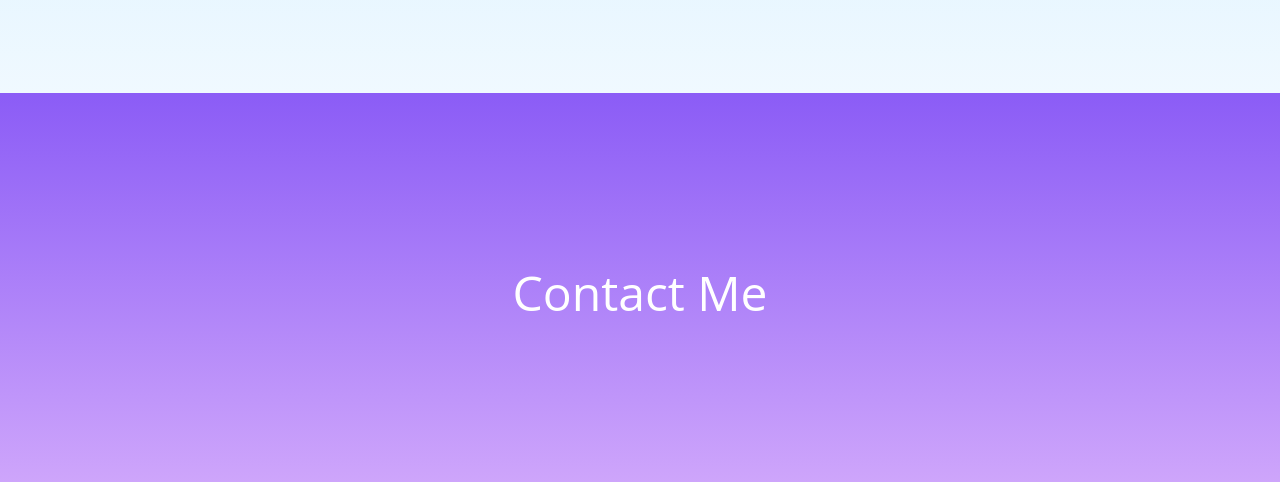
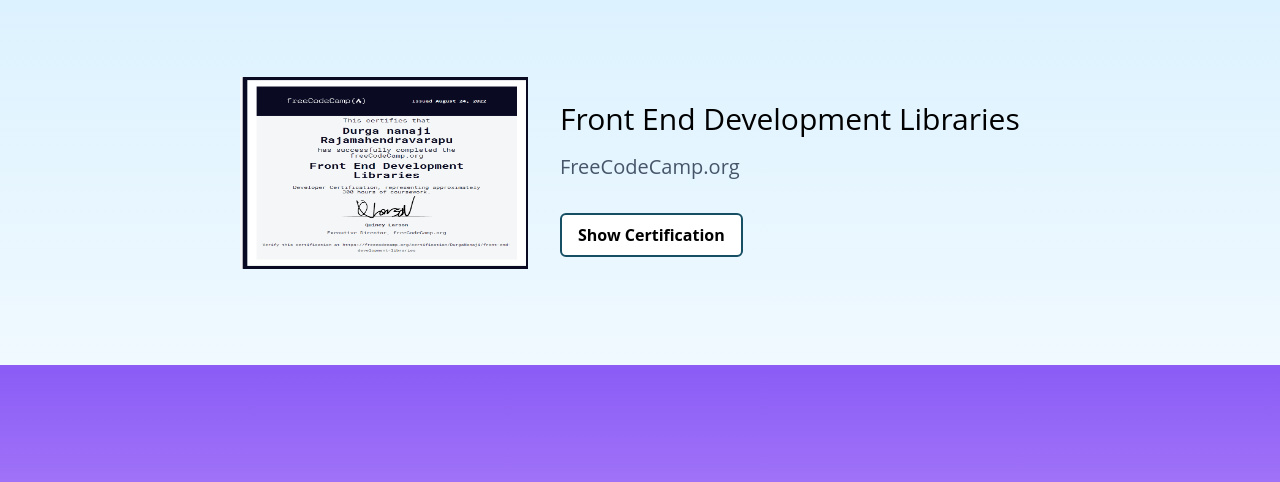
Before and after one commit to Durgananaji2143/Portfolio, a plain HTML site: page index.html in a window 1280 px wide. Shown: the part 2096-2578 px from the top of the page. Drawn offline with nearby package versions, Linux system fonts and the light colour scheme.

Commit message:
add certification

```diff
--- a/index.html
+++ b/index.html
@@ -240,6 +240,28 @@
           </button>
         </div>
       </div>
+      <div class="flex ml-60">
+        <div>
+          <img src="./images/frontEnd.png" class="w-72 h-48 block mt-8 mb-12" />
+        </div>
+        <div class="mt-10 mb-4">
+          <h2 class="text-3xl text-center pt-4 pl-8">
+            Front End Development Libraries
+          </h2>
+          <p class="text-xl text-slate-600 pt-4 pl-8">FreeCodeCamp.org</p>
+          <button
+            type="submit"
+            class="rounded-md bg-white text-black border-2 border-cyan-900 hover:bg-cyan-900 delay-100 mt-8 ml-8 py-2"
+          >
+            <a
+              href="https://www.freecodecamp.org/certification/DurgaNanaji/javascript-algorithms-and-data-structures"
+              class="text-black text-base font-bold no-underline hover:text-white p-4"
+              target="_blank"
+              >Show Certification</a
+            >
+          </button>
+        </div>
+      </div>
     </div>
     <div id="contact" class="bg-gradient-to-t from-fuchsia-200 to-violet-500">
       <h1 class="text-white text-5xl pt-44 text-center">Contact Me</h1>
```
Also changed, not shown: images/frontEnd.png (added).
